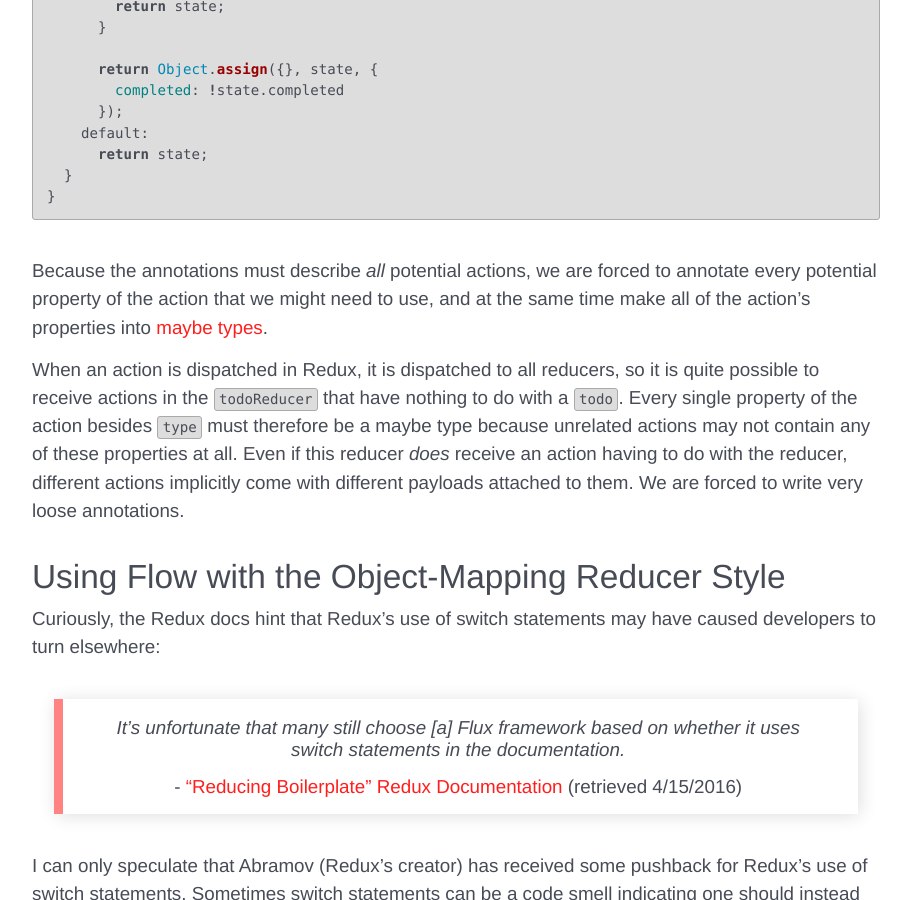
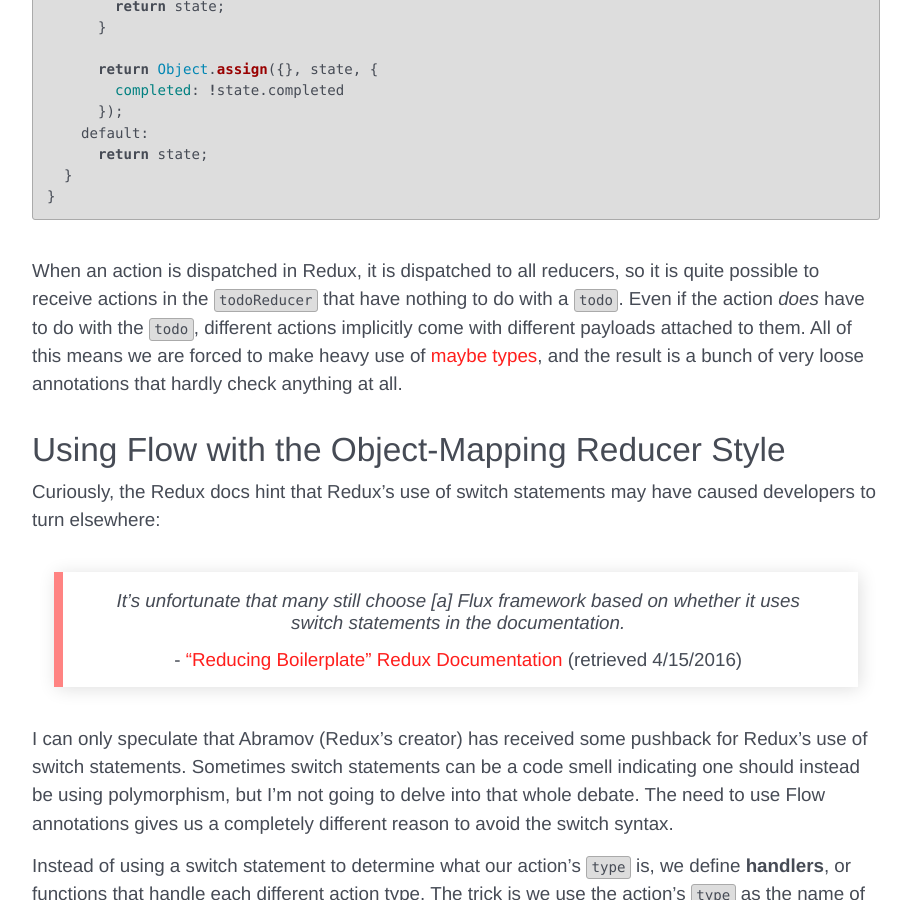
Before and after one commit to robwise/robwise.github.io, a Jekyll site: the page built from _posts/2016-04-15-using-flow-annotations-in-your-redux-reducers.md, in a window 1280 px wide and 900 px high, scrolled down 1240 px. Shown: the whole window, without its empty margins (184-1095 px from the left). Built offline with Jekyll 4.4.1, drawn with Linux system fonts in a browser that asks for light colours; nearby versions of some CDN libraries; comment, search, counter and statistics services are not loaded.

Commit message:
make edits to using-flow-annotations-in-your-redux-reducers

````diff
--- a/_posts/2016-04-15-using-flow-annotations-in-your-redux-reducers.md
+++ b/_posts/2016-04-15-using-flow-annotations-in-your-redux-reducers.md
@@ -53,9 +53,7 @@ function todoReducer(
 }
 ```
 
-Because the annotations must describe _all_ potential actions, we are forced to annotate every potential property of the action that we might need to use, and at the same time make all of the action's properties into [maybe types][flow-maybe-types].
-
-When an action is dispatched in Redux, it is dispatched to all reducers, so it is quite possible to receive actions in the `todoReducer` that have nothing to do with a `todo`. Every single property of the action besides `type` must therefore be a maybe type because unrelated actions may not contain any of these properties at all. Even if this reducer _does_ receive an action having to do with the reducer, different actions implicitly come with different payloads attached to them. We are forced to write very loose annotations.
+When an action is dispatched in Redux, it is dispatched to all reducers, so it is quite possible to receive actions in the `todoReducer` that have nothing to do with a `todo`. Even if the action _does_ have to do with the `todo`, different actions implicitly come with different payloads attached to them. All of this means we are forced to make heavy use of [maybe types][flow-maybe-types], and the result is a bunch of very loose annotations that hardly check anything at all.
 
 ## Using Flow with the Object-Mapping Reducer Style
 Curiously, the Redux docs hint that Redux's use of switch statements may have caused developers to turn elsewhere:
````
